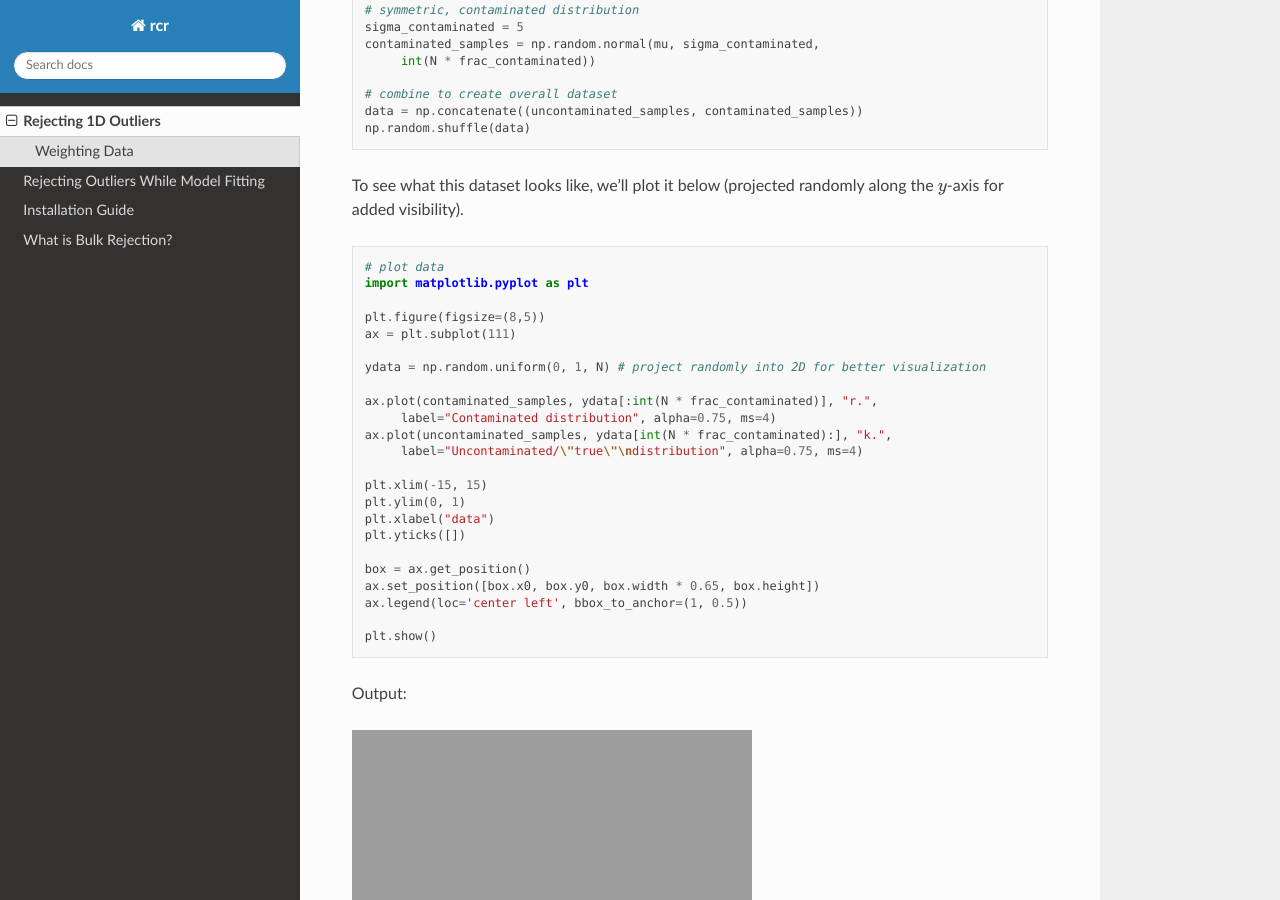
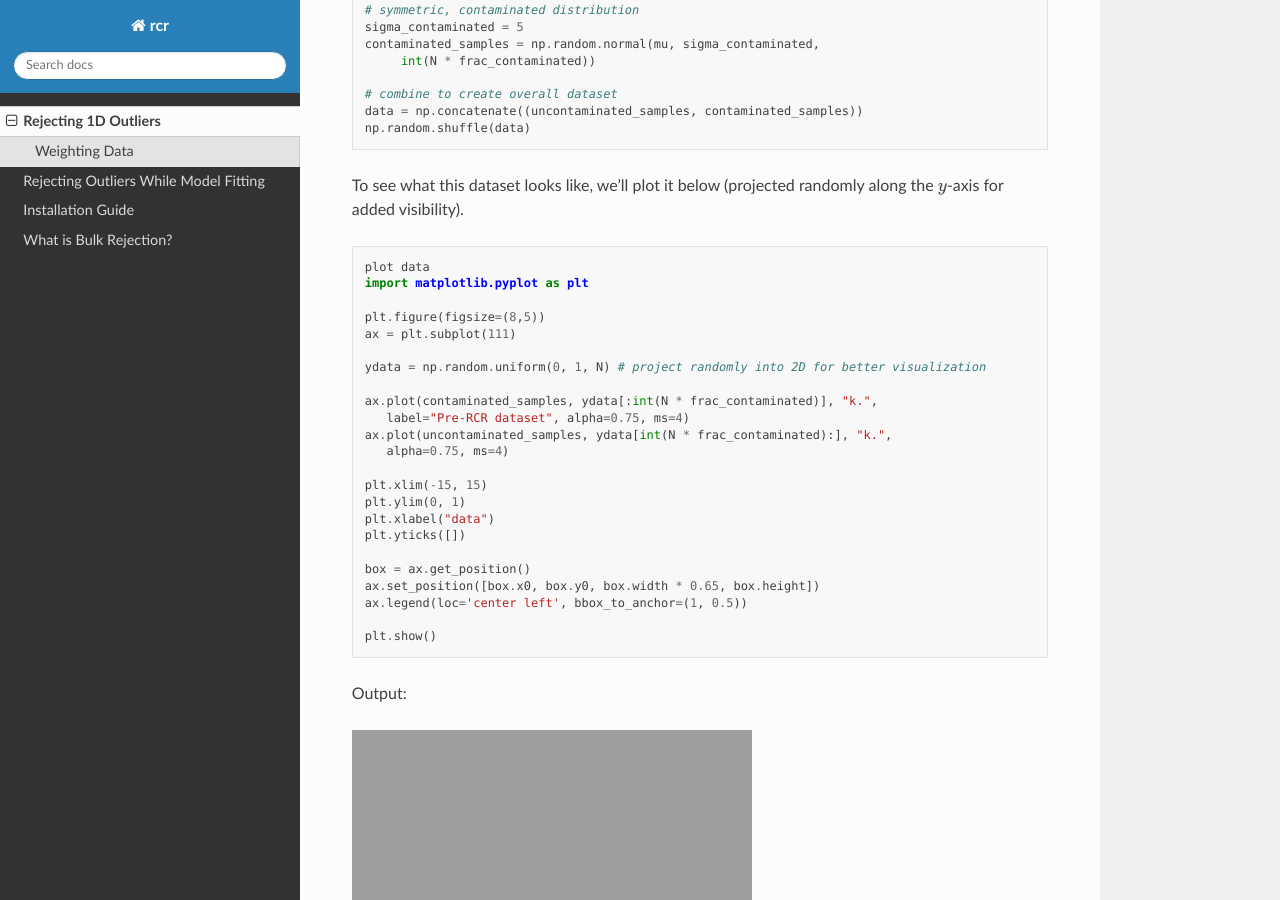
Before and after one commit to nickk124/robust-outlier-rejection, a Sphinx documentation site: the page built from docs/source/tutorials/singlevalue.rst, in a window 1280 px wide and 900 px high, scrolled down 1088 px. Built offline with Sphinx 7.4.7 and the Read the Docs theme 2.0.0, drawn with Linux system fonts in a browser that asks for light colours.

Commit message:
First draft of functional/model-fitting tutorial code finished.

```diff
--- a/docs/source/examples/functional/functional.py
+++ b/docs/source/examples/functional/functional.py
@@ -8,10 +8,10 @@
 def linear(x, params):          # model function
     return params[0] + x * params[1]
 
-def linear_partial1(x, params): # first model parameter derivative
+def d_linear_1(x, params): # first model parameter derivative
     return 1
 
-def linear_partial2(x, params): # second model parameter derivative
+def d_linear_2(x, params): # second model parameter derivative
     return x
 
 
@@ -27,14 +27,126 @@
 sigma_contaminated = 10
 
 # generate x-datapoints randomly in an interval
-xdata_uncontaminated = np.random.uniform(-10, 10, int(N * (1 - f)))
-xdata_contaminated = np.random.uniform(-10, 10, int(N * f))
+x_range = (-10, 10)
 
-# generate y-datapoints
+xdata_uncontaminated = np.random.uniform(x_range[0], x_range[1], int(N * (1 - f)))
+xdata_contaminated = np.random.uniform(x_range[0], x_range[1], int(N * f))
+
+
+# generate y-datapoints about the true model
+
+# symmetric uncontaminated distribution
 ydata_uncontaminated = np.random.normal(
-    linear(xdata_uncontaminated, params_true),
-
+    loc=linear(xdata_uncontaminated, params_true),
+    scale=sigma_uncontaminated
     )
 
-# plot dataset and underlying model
-# (with outlier and nonoutlier dists?)
+# one-sided contaminated distribution
+ydata_contaminated = linear(xdata_contaminated, params_true) + np.abs(
+    np.random.normal(0, sigma_contaminated, int(N * f)))
+
+
+# combine dataset
+xdata = np.concatenate((xdata_contaminated, xdata_uncontaminated))
+ydata = np.concatenate((ydata_contaminated, ydata_uncontaminated))
+
+# plot dataset
+import matplotlib.pyplot as plt
+
+plt.figure(figsize=(8,5))
+ax = plt.subplot(111)
+
+ax.plot(xdata_contaminated, ydata_contaminated, "k.",
+    label="Pre-RCR dataset", alpha=0.75, ms=4)
+ax.plot(xdata_uncontaminated, ydata_uncontaminated, "k.",
+    alpha=0.75, ms=4)
+
+
+# plot model
+x_model = np.linspace(x_range[0], x_range[1], 1000)
+ax.plot(x_model, linear(x_model, params_true),
+    "b--", label="True model", alpha=0.5, lw=2)
+
+
+plt.xlim(-10, 10)
+plt.ylim(-15, 25)
+plt.xlabel("$x$")
+plt.ylabel("$y$")
+
+box = ax.get_position()
+ax.set_position([box.x0, box.y0, box.width * 0.65, box.height])
+ax.legend(loc='center left', bbox_to_anchor=(1, 0.5))
+
+plt.show()
+
+# initialize model and guess for model parameters
+
+guess = [0.1, 0.9]
+
+model = rcr.FunctionalForm(linear,
+    xdata,
+    ydata,
+    [d_linear_1, d_linear_2],
+    guess
+)
+
+
+# initialize and perform RCR
+
+r = rcr.RCR(rcr.LS_MODE_68) # setting up for RCR with this rejection technique
+
+r.setParametricModel(model) # tell RCR that we are model fitting
+
+r.performBulkRejection(ydata) # perform RCR
+
+
+# view results
+best_fit_parameters = model.parameters # best fit parameters
+
+rejected_data = r.result.rejectedY # rejected and non-rejected data
+nonrejected_data = r.result.cleanY
+nonrejected_indices = r.result.indices
+
+print(best_fit_parameters)
+
+
+# plot results
+
+plt.figure(figsize=(8,5))
+ax = plt.subplot(111)
+
+ax.plot(xdata_contaminated, ydata_contaminated, "k.",
+    label="Pre-RCR dataset", alpha=0.75, ms=4)
+ax.plot(xdata_uncontaminated, ydata_uncontaminated, "k.",
+    alpha=0.75, ms=4)
+
+ax.plot(xdata[nonrejected_indices], ydata[nonrejected_indices], "bo",
+    label="Data post-RCR", alpha=0.4, ms=4)
+
+# plot true model
+ax.plot(x_model, linear(x_model, params_true),
+    "b--", label="True model", alpha=0.5, lw=2)
+
+# plot regular linear least squares best fit
+from scipy.stats import linregress
+
+slope_lsq, intercept_lsq, _, _, _ = linregress(xdata, ydata)
+
+ax.plot(x_model, linear(x_model, [intercept_lsq, slope_lsq]),
+    "r-", label="Least-squares best fit", alpha=0.5, lw=2)
+
+# plot RCR-fitted model
+ax.plot(x_model, linear(x_model, best_fit_parameters),
+    "g-", label="RCR best fit", alpha=0.5, lw=2)
+
+
+plt.xlim(-10, 10)
+plt.ylim(-15, 25)
+plt.xlabel("$x$")
+plt.ylabel("$y$")
+
+box = ax.get_position()
+ax.set_position([box.x0, box.y0, box.width * 0.65, box.height])
+ax.legend(loc='center left', bbox_to_anchor=(1, 0.5))
+
+plt.show()
--- a/docs/source/examples/singlevalue/singlevalue.py
+++ b/docs/source/examples/singlevalue/singlevalue.py
@@ -28,10 +28,10 @@
 
 ydata = np.random.uniform(0, 1, N) # project randomly into 2D for better visualization
 
-ax.plot(contaminated_samples, ydata[:int(N * frac_contaminated)], "r.",
-    label="Contaminated distribution", alpha=0.75, ms=4)
+ax.plot(contaminated_samples, ydata[:int(N * frac_contaminated)], "k.",
+    label="Pre-RCR dataset", alpha=0.75, ms=4)
 ax.plot(uncontaminated_samples, ydata[int(N * frac_contaminated):], "k.",
-    label="Uncontaminated/\"true\"\ndistribution", alpha=0.75, ms=4)
+    alpha=0.75, ms=4)
 
 plt.xlim(-15, 15)
 plt.ylim(0, 1)
--- a/docs/source/tutorials/singlevalue.rst
+++ b/docs/source/tutorials/singlevalue.rst
@@ -61,7 +61,7 @@
 
 .. code-block:: python
 
-   # plot data
+   plot data
    import matplotlib.pyplot as plt
 
    plt.figure(figsize=(8,5))
@@ -69,10 +69,10 @@
 
    ydata = np.random.uniform(0, 1, N) # project randomly into 2D for better visualization
 
-   ax.plot(contaminated_samples, ydata[:int(N * frac_contaminated)], "r.",
-        label="Contaminated distribution", alpha=0.75, ms=4)
+   ax.plot(contaminated_samples, ydata[:int(N * frac_contaminated)], "k.",
+      label="Pre-RCR dataset", alpha=0.75, ms=4)
    ax.plot(uncontaminated_samples, ydata[int(N * frac_contaminated):], "k.",
-        label="Uncontaminated/\"true\"\ndistribution", alpha=0.75, ms=4)
+      alpha=0.75, ms=4)
 
    plt.xlim(-15, 15)
    plt.ylim(0, 1)
```
Also changed, not shown: docs/source/tutorials/functional.rst (+0 -13 lines), 1 other file.
